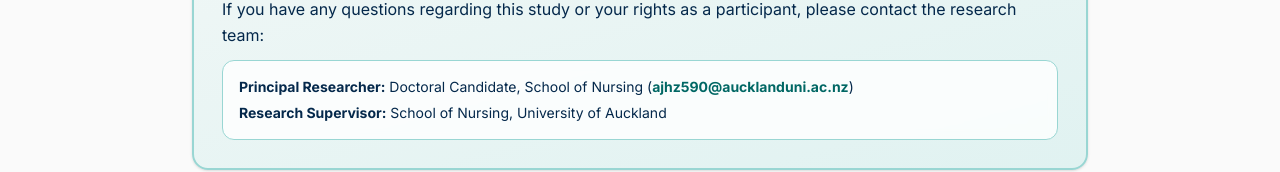
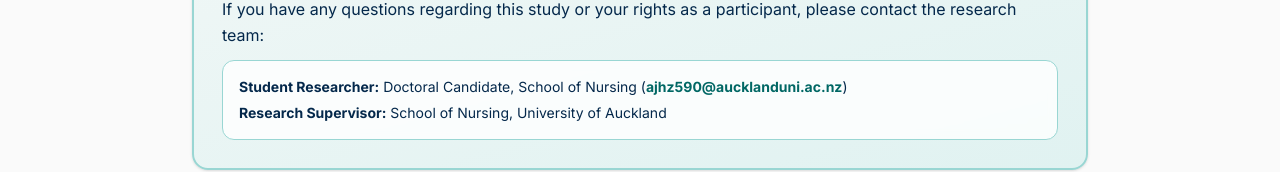
Before and after one commit to ethanranxu/Growth-Mindset, a Next.js app: page /information in a window 1280 px wide. Shown: the part 1842-2014 px from the top of the page. Built offline with nearby package versions, Linux system fonts and the light colour scheme.

Commit message:
chore: update Principal Researcher/Investigator to Student Researcher/Investigator in info pages

```diff
--- a/src/app/debrief/page.js
+++ b/src/app/debrief/page.js
@@ -157,7 +157,7 @@ export default function DebriefPage() {
               </p>
               <div className="bg-[#f8fafc] p-4 rounded-xl border border-slate-200 text-sm text-slate-700 space-y-2">
                 <p className="font-bold text-[#04284b] mb-1">Contact Details:</p>
-                <p><strong>Principal Researcher:</strong> Doctoral Candidate, School of Nursing (<a href="mailto:ajhz590@aucklanduni.ac.nz" className="text-[#006764] hover:underline font-semibold">ajhz590@aucklanduni.ac.nz</a>)</p>
+                <p><strong>Student Researcher:</strong> Doctoral Candidate, School of Nursing (<a href="mailto:ajhz590@aucklanduni.ac.nz" className="text-[#006764] hover:underline font-semibold">ajhz590@aucklanduni.ac.nz</a>)</p>
                 <p><strong>Your Study Participant ID:</strong> <span className="font-mono bg-slate-200 px-2 py-0.5 rounded text-slate-800 font-bold">{participantId}</span></p>
                 <p className="text-xs text-slate-500 italic mt-2">
                   * Note: Because data are stored without personal identifying names, your unique Participant ID above is required if you request data withdrawal.
--- a/src/app/information/page.js
+++ b/src/app/information/page.js
@@ -136,7 +136,7 @@ export default function InformationPage() {
               If you have any questions regarding this study or your rights as a participant, please contact the research team:
             </p>
             <div className="bg-white/80 backdrop-blur-xs p-4 rounded-xl border border-[#99d6d3] text-sm text-[#04284b] space-y-1.5">
-              <p><strong>Principal Researcher:</strong> Doctoral Candidate, School of Nursing (<a href="mailto:ajhz590@aucklanduni.ac.nz" className="text-[#006764] font-bold hover:underline">ajhz590@aucklanduni.ac.nz</a>)</p>
+              <p><strong>Student Researcher:</strong> Doctoral Candidate, School of Nursing (<a href="mailto:ajhz590@aucklanduni.ac.nz" className="text-[#006764] font-bold hover:underline">ajhz590@aucklanduni.ac.nz</a>)</p>
               <p><strong>Research Supervisor:</strong> School of Nursing, University of Auckland</p>
             </div>
           </div>
--- a/src/app/team/page.js
+++ b/src/app/team/page.js
@@ -49,7 +49,7 @@ export default function ResearchTeamPage() {
         </div>
 
         <div className="max-w-4xl w-full flex flex-col space-y-8">
-          {/* Principal Researcher Card */}
+          {/* Student Researcher Card */}
           <div className="bg-white rounded-2xl p-8 border border-slate-200 shadow-sm transition-all hover:shadow-md">
             <div className="flex flex-col sm:flex-row items-start gap-6">
               <div className="w-20 h-20 rounded-2xl bg-[#eaf4f0] text-[#006764] flex items-center justify-center shrink-0 shadow-xs border border-[#d5ebe1]">
@@ -57,7 +57,7 @@ export default function ResearchTeamPage() {
               </div>
               <div className="flex-1">
                 <div className="inline-block px-3 py-1 rounded-full bg-[#f0f7f6] text-[#006764] text-xs font-bold uppercase tracking-wider mb-2">
-                  Principal Investigator
+                  Student Investigator
                 </div>
                 <h2 className="text-[#04284b] text-2xl font-bold font-serif mb-1">
                   Doctoral Research Fellow
--- a/src/app/thankyou/page.js
+++ b/src/app/thankyou/page.js
@@ -139,7 +139,7 @@ export default function ThankYouPage() {
             <div className="text-sm text-slate-700 space-y-2 leading-relaxed bg-slate-50 p-4 rounded-xl border border-slate-200">
               <p className="flex items-center gap-2">
                 <IconMail className="w-4 h-4 text-[#006764] shrink-0" />
-                <span><strong>Principal Investigator:</strong> Doctoral Candidate, School of Nursing (<a href="mailto:ajhz590@aucklanduni.ac.nz" className="text-[#006764] hover:underline font-semibold">ajhz590@aucklanduni.ac.nz</a>)</span>
+                <span><strong>Student Investigator:</strong> Doctoral Candidate, School of Nursing (<a href="mailto:ajhz590@aucklanduni.ac.nz" className="text-[#006764] hover:underline font-semibold">ajhz590@aucklanduni.ac.nz</a>)</span>
               </p>
               <p className="flex items-center gap-2">
                 <IconAcademic className="w-4 h-4 text-[#006764] shrink-0" />
```
